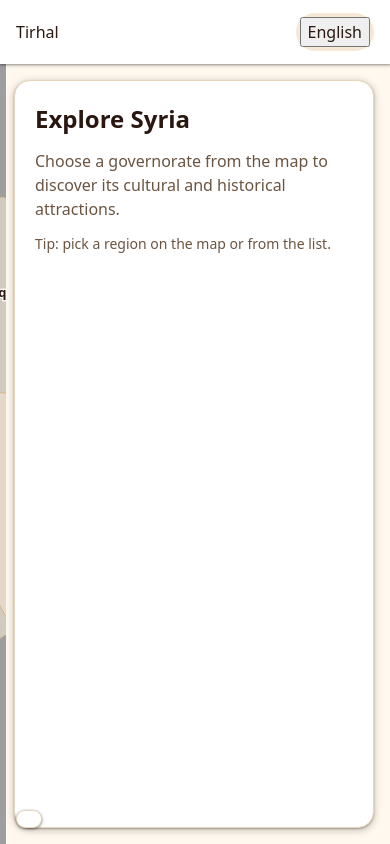
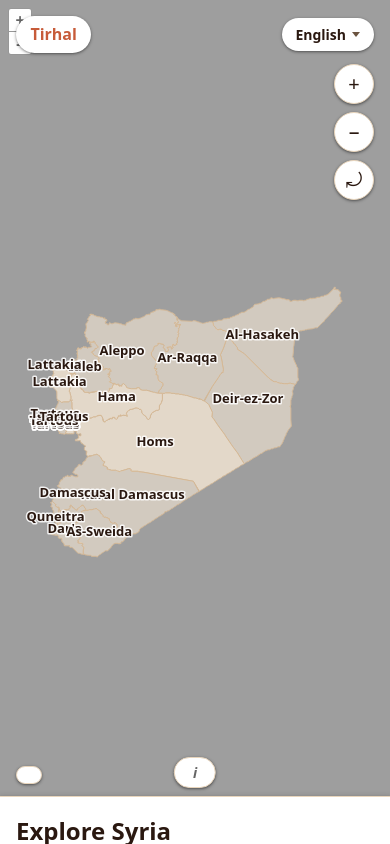
Before and after one commit to Ali4sz/tirhal, a Vue app: page / in a window 390 px wide. Built offline with nearby package versions, Linux system fonts and the light colour scheme.

Commit message:
feat: update main.css for improved layout, accessibility, and mobile responsiveness

```diff
--- a/src/assets/main.css
+++ b/src/assets/main.css
@@ -60,8 +60,9 @@
   --md-sys-elevation-3: 0 4px 8px 3px rgba(0, 0, 0, 0.15), 0 1px 3px rgba(0, 0, 0, 0.3);
 
   /* Typography */
-  --md-sys-typescale-font-family: system-ui, -apple-system, 'Segoe UI', Roboto,
-    'Noto Sans Arabic', 'Helvetica Neue', Arial, sans-serif;
+  --md-sys-typescale-font-family:
+    system-ui, -apple-system, 'Segoe UI', Roboto, 'Noto Sans Arabic', 'Helvetica Neue', Arial,
+    sans-serif;
   --md-sys-typescale-body-large: 1rem;
   --md-sys-typescale-body-medium: 0.875rem;
   --md-sys-typescale-label-large: 0.875rem;
@@ -84,8 +85,15 @@
   --md-sys-focus-ring: var(--md-sys-color-primary);
 
   /* Layout */
-  --tirhal-panel-inline-size: 24rem;
+  --tirhal-panel-inline-size: 20rem;
   --tirhal-header-block-size: 4rem;
+  --tirhal-overlay-inset: 1rem;
+
+  /* Z-index tiers — keep floating chrome layered predictably. */
+  --tirhal-z-map: 0;
+  --tirhal-z-overlay: 5;
+  --tirhal-z-popover: 10;
+  --tirhal-z-drawer: 20;
 }
 
 /* ----------------------------------------------------------------------------
@@ -155,14 +163,13 @@ button {
    ------------------------------------------------------------------------- */
 /* Full-screen grid: map area first, information panel second. Because the grid
    inherits document direction, the panel lands at the logical inline-end —
-   right in English (ltr) and left in Arabic (rtl) — with no JS repositioning. */
+   right in English (ltr) and left in Arabic (rtl) — with no JS repositioning.
+   The header row is gone; branding and locale controls float over the map. */
 .tirhal-app {
   display: grid;
   grid-template-columns: 1fr var(--tirhal-panel-inline-size);
-  grid-template-rows: var(--tirhal-header-block-size) 1fr;
-  grid-template-areas:
-    'header header'
-    'map panel';
+  grid-template-rows: 1fr;
+  grid-template-areas: 'map panel';
   block-size: 100dvh;
   inline-size: 100%;
   overflow: hidden;
@@ -170,15 +177,22 @@ button {
 }
 
 .tirhal-app__header {
-  grid-area: header;
+  position: absolute;
+  inset-block-start: var(--tirhal-overlay-inset);
+  inset-inline-start: var(--tirhal-overlay-inset);
+  inset-inline-end: var(--tirhal-overlay-inset);
   display: flex;
   align-items: center;
   justify-content: space-between;
   gap: 1rem;
-  padding-inline: 1rem;
-  background-color: var(--md-sys-color-surface);
-  box-shadow: var(--md-sys-elevation-1);
-  z-index: 2;
+  pointer-events: none;
+  z-index: var(--tirhal-z-overlay);
+}
+
+/* Floating children re-enable pointer interaction; the wrapper itself is a
+   transparent layout container that does not block map dragging. */
+.tirhal-app__header > * {
+  pointer-events: auto;
 }
 
 .tirhal-app__map {
@@ -190,11 +204,12 @@ button {
 }
 
 /* The panel grid track is a transparent gutter; the card floats inside it,
-   detached from the viewport edges, per the M3 docked-card pattern. */
+   detached from the viewport edges, per the M3 docked-card pattern.
+   Reduced footprint keeps the map dominant on desktop. */
 .tirhal-app__panel {
   grid-area: panel;
   min-block-size: 0;
-  padding: 1rem;
+  padding: 0.75rem;
   padding-inline-start: 0.5rem;
   background-color: transparent;
   display: flex;
@@ -210,22 +225,20 @@ button {
   box-shadow: var(--md-sys-elevation-2);
 }
 
-/* Brand */
-.tirhal-brand {
-  display: flex;
-  align-items: baseline;
-  gap: 0.5rem;
-}
-
-.tirhal-brand__name {
-  font-size: var(--md-sys-typescale-title-large);
+/* Brand pill — a subtle, non-interactive floating chip. */
+.tirhal-brand-pill {
+  display: inline-flex;
+  align-items: center;
+  padding: 0.4rem 0.9rem;
+  font-size: var(--md-sys-typescale-title-medium);
   font-weight: 700;
   color: var(--md-sys-color-primary);
-}
-
-.tirhal-brand__tagline {
-  font-size: var(--md-sys-typescale-body-medium);
-  color: var(--md-sys-color-on-surface-variant);
+  background-color: var(--md-sys-color-surface);
+  border-radius: var(--md-sys-shape-corner-full);
+  box-shadow: var(--md-sys-elevation-1);
+  user-select: none;
+  /* Non-interactive branding pill. */
+  pointer-events: none;
 }
 
 /* ----------------------------------------------------------------------------
@@ -256,6 +269,63 @@ button {
   background-color: var(--md-sys-color-surface-container-high);
 }
 
+/* Attribution — bottom-center floating pill. OpenLayers renders this as a
+   collapsed "i" button that expands to show attribution links. We restyle
+   it as a warm pill while keeping the button, links, and expand/collapse
+   behavior fully functional and accessible. OL's own stylesheet pins this
+   to the inline-end corner, so we override with higher specificity using
+   the Tirhal map container class. */
+.tirhal-map .ol-attribution {
+  right: auto;
+  left: 50%;
+  inset-block-end: var(--tirhal-overlay-inset);
+  transform: translateX(-50%);
+  padding: 0.25rem 0.6rem;
+  background-color: var(--md-sys-color-surface);
+  border: 1px solid var(--md-sys-color-outline-variant);
+  border-radius: var(--md-sys-shape-corner-full);
+  box-shadow: var(--md-sys-elevation-1);
+  font-size: var(--md-sys-typescale-body-medium);
+  z-index: var(--tirhal-z-overlay);
+  max-inline-size: max-content;
+}
+
+/* Center the pill content; hide the default OL absolute positioning offset. */
+.ol-attribution button {
+  border: none;
+  background-color: transparent;
+  color: var(--md-sys-color-on-surface-variant);
+  border-radius: var(--md-sys-shape-corner-full);
+  inline-size: 1.25rem;
+  block-size: 1.25rem;
+  display: inline-grid;
+  place-items: center;
+  font-size: 0.7rem;
+  font-style: italic;
+  font-weight: 700;
+  font-family: var(--md-sys-typescale-font-family);
+}
+
+.ol-attribution ul {
+  margin: 0;
+  padding: 0;
+  list-style: none;
+}
+
+.ol-attribution li {
+  color: var(--md-sys-color-on-surface-variant);
+  white-space: nowrap;
+}
+
+.ol-attribution a {
+  color: var(--md-sys-color-primary);
+  text-decoration: none;
+}
+
+.ol-attribution a:hover {
+  text-decoration: underline;
+}
+
 /* ----------------------------------------------------------------------------
    4b. Map (SyriaMap, MapControls, MapStatusOverlay)
    ------------------------------------------------------------------------- */
@@ -278,7 +348,7 @@ button {
   display: flex;
   flex-direction: column;
   gap: 0.5rem;
-  z-index: 3;
+  z-index: var(--tirhal-z-overlay);
 }
 
 .tirhal-map-control-btn {
@@ -318,7 +388,7 @@ button {
   border-radius: var(--md-sys-shape-corner-medium);
   box-shadow: var(--md-sys-elevation-1);
   font-size: var(--md-sys-typescale-body-medium);
-  z-index: 3;
+  z-index: var(--tirhal-z-overlay);
 }
 
 .tirhal-map-status__label {
@@ -330,7 +400,7 @@ button {
    4c. Panel system (DiscoveryPanel + sub-panels) and locale switcher
    ------------------------------------------------------------------------- */
 .tirhal-panel {
-  padding: 1.25rem;
+  padding: 1rem;
 }
 
 .tirhal-panel-section {
@@ -491,58 +561,210 @@ button {
   background-color: var(--md-sys-color-primary-hover);
 }
 
-/* Equal-width buttons + an absolutely positioned pill that slides between them.
-   The slide distance is one button width plus the gap; in RTL the second button
-   sits visually to the left, so the translation is negated. */
+/* Locale popover — pill trigger with dropdown listbox. */
 .tirhal-locale {
-  --tirhal-locale-btn-size: 4.25rem;
-  --tirhal-locale-gap: 0.25rem;
   position: relative;
   isolation: isolate;
-  display: inline-flex;
-  gap: var(--tirhal-locale-gap);
-  padding: 0.25rem;
-  background-color: var(--md-sys-color-surface-container);
-  border-radius: var(--md-sys-shape-corner-full);
 }
 
-.tirhal-locale__indicator {
+.tirhal-locale__trigger {
+  display: inline-flex;
+  align-items: center;
+  gap: 0.4rem;
+  padding: 0.4rem 0.85rem;
+  border: none;
+  border-radius: var(--md-sys-shape-corner-full);
+  background-color: var(--md-sys-color-surface);
+  color: var(--md-sys-color-on-surface);
+  font-size: var(--md-sys-typescale-label-large);
+  font-weight: 600;
+  box-shadow: var(--md-sys-elevation-1);
+  cursor: pointer;
+  transition:
+    background-color var(--md-sys-motion-duration-short) var(--md-sys-motion-easing-standard),
+    box-shadow var(--md-sys-motion-duration-short) var(--md-sys-motion-easing-standard);
+}
+
+.tirhal-locale__trigger:hover {
+  background-color: var(--md-sys-color-surface-container-high);
+}
+
+.tirhal-locale__trigger:active {
+  background-color: var(--md-sys-color-surface-container-highest);
+}
+
+.tirhal-locale__trigger-caret {
+  inline-size: 0;
+  block-size: 0;
+  border-inline-start: 0.3rem solid transparent;
+  border-inline-end: 0.3rem solid transparent;
+  border-block-start: 0.35rem solid var(--md-sys-color-on-surface-variant);
+  transition: transform var(--md-sys-motion-duration-short) var(--md-sys-motion-easing-standard);
+}
+
+.tirhal-locale__trigger-caret--open {
+  transform: rotate(180deg);
+}
+
+.tirhal-locale__popover {
   position: absolute;
-  inset-block: 0.25rem;
-  inset-inline-start: 0.25rem;
-  inline-size: var(--tirhal-locale-btn-size);
+  inset-block-start: calc(100% + 0.5rem);
+  inset-inline-end: 0;
+  min-inline-size: 8rem;
+  padding: 0.3rem;
+  background-color: var(--md-sys-color-surface);
+  border: 1px solid var(--md-sys-color-outline-variant);
+  border-radius: var(--md-sys-shape-corner-medium);
+  box-shadow: var(--md-sys-elevation-2);
+  z-index: var(--tirhal-z-popover);
+}
+
+.tirhal-locale__option {
+  display: flex;
+  align-items: center;
+  justify-content: space-between;
+  gap: 0.5rem;
+  padding: 0.5rem 0.75rem;
+  border-radius: var(--md-sys-shape-corner-small);
+  cursor: pointer;
+  transition: background-color var(--md-sys-motion-duration-short)
+    var(--md-sys-motion-easing-standard);
+}
+
+.tirhal-locale__option:hover,
+.tirhal-locale__option:focus-visible {
+  background-color: var(--md-sys-color-surface-container-high);
+}
+
+.tirhal-locale__option--active {
+  background-color: var(--md-sys-color-primary-container);
+}
+
+.tirhal-locale__option--active .tirhal-locale__option-label {
+  color: var(--md-sys-color-on-primary-container);
+  font-weight: 700;
+}
+
+.tirhal-locale__option-label {
+  color: var(--md-sys-color-on-surface);
+}
+
+.tirhal-locale__option-check {
+  inline-size: 0.4rem;
+  block-size: 0.4rem;
   border-radius: var(--md-sys-shape-corner-full);
   background-color: var(--md-sys-color-primary);
-  transition: transform var(--md-sys-motion-duration-medium) var(--md-sys-motion-easing-standard);
-  z-index: -1;
-}
-
-.tirhal-locale--ar .tirhal-locale__indicator {
-  transform: translateX(calc(var(--tirhal-locale-btn-size) + var(--tirhal-locale-gap)));
-}
-
-[dir='rtl'] .tirhal-locale--ar .tirhal-locale__indicator {
-  transform: translateX(calc(-1 * (var(--tirhal-locale-btn-size) + var(--tirhal-locale-gap))));
-}
-
-.tirhal-locale__btn {
-  inline-size: var(--tirhal-locale-btn-size);
-  padding-block: 0.4rem;
-  border: none;
-  border-radius: var(--md-sys-shape-corner-full);
-  background-color: transparent;
-  color: var(--md-sys-color-on-surface);
-  font-weight: 600;
-  cursor: pointer;
-  transition: color var(--md-sys-motion-duration-medium) var(--md-sys-motion-easing-standard);
-}
-
-.tirhal-locale__btn--active {
-  color: var(--md-sys-color-on-primary);
 }
 
 /* ----------------------------------------------------------------------------
-   5. Reduced motion
+   5. Desktop: hide the mobile drawer handle (side-card layout only)
+   ------------------------------------------------------------------------- */
+.tirhal-app__panel-handle {
+  display: none;
+}
+
+/* ----------------------------------------------------------------------------
+   6. Mobile bottom drawer (max-width: 768px)
+   -------------------------------------------------------------------------
+   At 768px and below the grid collapses to a single column. The panel
+   becomes a bottom drawer that starts compact (only handle visible) and
+   expands when the handle is toggled. The drawer state is owned by App.vue
+   via the `tirhal-app__panel--expanded` class; CSS only controls layout.
+   -------------------------------------------------------------------------- */
+@media (max-width: 768px) {
+  .tirhal-app {
+    grid-template-columns: 1fr;
+    grid-template-rows: 1fr;
+    grid-template-areas: 'map';
+  }
+
+  .tirhal-app__map {
+    grid-area: map;
+  }
+
+  /* The panel detaches from the grid and floats at the bottom as a drawer. */
+  .tirhal-app__panel {
+    position: fixed;
+    inset-block-end: 0;
+    inset-inline: 0;
+    grid-area: unset;
+    flex-direction: column;
+    padding: 0;
+    block-size: auto;
+    z-index: var(--tirhal-z-drawer);
+    /* Compact by default: only the handle is visible. */
+    block-size: 3rem;
+    transition:
+      block-size var(--md-sys-motion-duration-medium) var(--md-sys-motion-easing-standard),
+      box-shadow var(--md-sys-motion-duration-short) var(--md-sys-motion-easing-standard);
+  }
+
+  .tirhal-app__panel--expanded {
+    block-size: 70dvh;
+    box-shadow: var(--md-sys-elevation-3);
+  }
+
+  /* Show the handle button only on mobile. */
+  .tirhal-app__panel-handle {
+    display: flex;
+    align-items: center;
+    justify-content: center;
+    flex: 0 0 auto;
+    block-size: 3rem;
+    border: none;
+    border-block-start: 1px solid var(--md-sys-color-outline-variant);
+    background-color: var(--md-sys-color-surface);
+    cursor: pointer;
+    z-index: 1;
+  }
+
+  .tirhal-app__panel-handle:hover {
+    background-color: var(--md-sys-color-surface-container-high);
+  }
+
+  /* The arrow is a chevron that points up when compact, down when expanded. */
+  .tirhal-app__panel-handle-arrow {
+    inline-size: 0;
+    block-size: 0;
+    border-inline-start: 0.4rem solid transparent;
+    border-inline-end: 0.4rem solid transparent;
+    border-block-end: 0.5rem solid var(--md-sys-color-primary);
+    transition: transform var(--md-sys-motion-duration-short) var(--md-sys-motion-easing-standard);
+  }
+
+  .tirhal-app__panel--expanded .tirhal-app__panel-handle-arrow {
+    transform: rotate(180deg);
+  }
+
+  /* The card fills the remaining drawer space when expanded. When compact
+     it is hidden by the drawer's limited block-size + overflow. */
+  .tirhal-app__panel-card {
+    flex: 1;
+    min-block-size: 0;
+    overflow-y: auto;
+    border-radius: 0;
+    border: none;
+    border-block-start: 1px solid var(--md-sys-color-outline-variant);
+  }
+
+  /* On mobile, map controls shift down slightly to avoid the brand pill. */
+  .tirhal-map-controls {
+    inset-block-start: 4rem;
+  }
+
+  /* On mobile, map status shifts up to avoid the bottom drawer. */
+  .tirhal-map-status {
+    inset-block-end: calc(3rem + 0.75rem);
+  }
+
+  /* On mobile, attribution shifts up to avoid the compact bottom drawer. */
+  .tirhal-map .ol-attribution {
+    inset-block-end: calc(3rem + 0.5rem);
+  }
+}
+
+/* ----------------------------------------------------------------------------
+   7. Reduced motion
    ------------------------------------------------------------------------- */
 @media (prefers-reduced-motion: reduce) {
   *,
```
